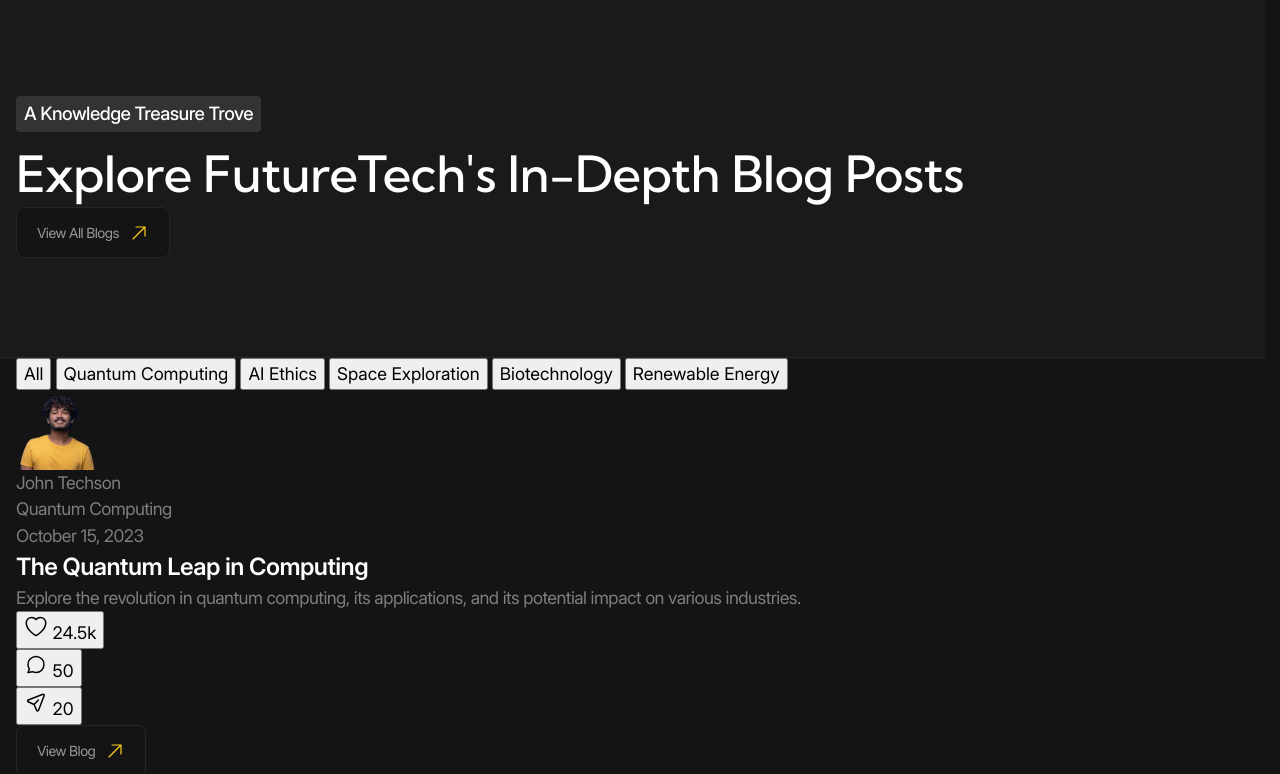
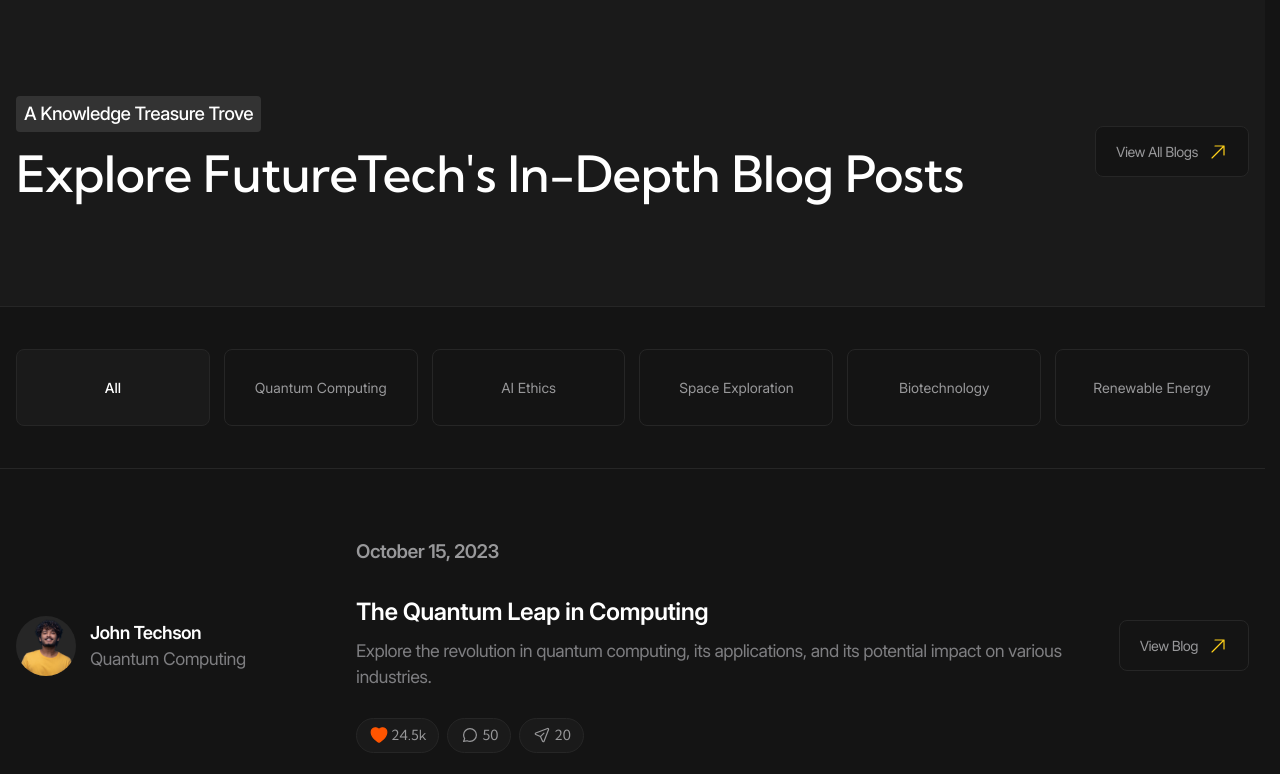
Before and after one commit to annrbk/future-tech, a website with bundled scripts: page index.html in a window 1280 px wide. Shown: the part 2278-3052 px from the top of the page. Built offline with nearby package versions, Linux system fonts and the light colour scheme.

Commit message:
feat: add adaptive styles for blog section

```diff
--- a/index.html
+++ b/index.html
@@ -465,7 +465,7 @@
                       </div>
                     </div>
                     <div class="blog-card__body">
-                      <time datetime="2023-10-15" class="blog-card__date">
+                      <time datetime="2023-10-15" class="blog-card__date h6">
                         October 15, 2023
                       </time>
                       <div class="blog-card__info">
@@ -586,7 +586,7 @@
                       </div>
                     </div>
                     <div class="blog-card__body">
-                      <time datetime="2023-10-15" class="blog-card__date">
+                      <time datetime="2023-10-15" class="blog-card__date h6">
                         November 5, 2023
                       </time>
                       <div class="blog-card__info">
@@ -604,7 +604,7 @@
                         <ul class="blog-actions__list">
                           <li class="blog-actions__item">
                             <button
-                              class="blog-actions__button is-active"
+                              class="blog-actions__button"
                               type="button"
                               aria-label="Dislike"
                               title="Dislike"
@@ -706,7 +706,7 @@
                       </div>
                     </div>
                     <div class="blog-card__body">
-                      <time datetime="2023-10-15" class="blog-card__date">
+                      <time datetime="2023-10-15" class="blog-card__date h6">
                         December 10, 2023
                       </time>
                       <div class="blog-card__info">
@@ -724,7 +724,7 @@
                         <ul class="blog-actions__list">
                           <li class="blog-actions__item">
                             <button
-                              class="blog-actions__button is-active"
+                              class="blog-actions__button"
                               type="button"
                               aria-label="Dislike"
                               title="Dislike"
--- /dev/null
+++ b/styles/blocks/_blog-actions.scss
@@ -0,0 +1,59 @@
+@use "../helpers/" as *;
+
+.blog-actions {
+  &__list {
+    display: flex;
+    column-gap: rem(10);
+
+    @include laptop {
+      column-gap: rem(8);
+    }
+  }
+
+  &__button {
+    display: inline-flex;
+    align-items: center;
+    column-gap: rem(4);
+    font-family: var(--font-family-accent);
+    font-size: rem(18);
+    color: var(--color-gray-60);
+    background-color: var(--color-dark-10);
+    border-radius: rem(100);
+    border: var(--border);
+    padding: rem(8) rem(16);
+
+    @include laptop {
+      column-gap: rem(2);
+      font-size: rem(14);
+      padding: rem(6) rem(12);
+    }
+
+    &.is-active {
+      svg * {
+        fill: var(--color-red);
+        stroke: var(--color-red);
+      }
+    }
+  }
+
+  &__icon-wrapper {
+    --size: #{rem(24)};
+
+    @include square(var(--size));
+
+    display: flex;
+
+    @include laptop {
+      --size: #{rem(20)};
+    }
+
+    svg {
+      width: 100%;
+      height: 100%;
+
+      * {
+        fill: transparent;
+      }
+    }
+  }
+}
--- /dev/null
+++ b/styles/blocks/_blog-card.scss
@@ -0,0 +1,48 @@
+@use "../helpers/" as *;
+
+.blog-card {
+  display: grid;
+  grid-template-columns: 24% 1fr auto;
+  column-gap: fluid(50, 28);
+  padding-block: fluid(80, 40);
+
+  @include tablet {
+    grid-template-columns: 1fr auto;
+    grid-template-areas:
+      "author link"
+      "body body";
+    row-gap: rem(30);
+  }
+
+  &__author {
+    @include tablet {
+      grid-area: author;
+    }
+  }
+
+  &__body {
+    display: grid;
+    row-gap: fluid(30, 20);
+
+    @include tablet {
+      grid-area: body;
+    }
+  }
+
+  &__date {
+    color: var(--color-gray-60);
+  }
+
+  &__info {
+    display: grid;
+    row-gap: fluid(10, 4);
+  }
+
+  &__link {
+    align-self: center;
+
+    @include tablet {
+      grid-area: link;
+    }
+  }
+}
--- /dev/null
+++ b/styles/blocks/_person-card.scss
@@ -0,0 +1,35 @@
+@use "../helpers/" as *;
+
+.person-card {
+  display: flex;
+  align-items: center;
+  column-gap: fluid(16, 8);
+
+  &__image {
+    width: rem(80);
+    border-radius: 50%;
+    background-color: var(--color-dark-15);
+
+    @include laptop {
+      width: rem(60);
+    }
+  }
+
+  &__body {
+    display: grid;
+
+    @include laptop-above {
+      row-gap: rem(2);
+    }
+  }
+
+  &__name {
+    color: var(--color-light);
+    font-size: rem(20);
+    font-weight: 600;
+
+    @include laptop {
+      font-size: rem(18);
+    }
+  }
+}
--- a/styles/blocks/_section.scss
+++ b/styles/blocks/_section.scss
@@ -4,6 +4,22 @@
   &__header {
     padding-block: fluid(120, 40);
     background-color: var(--color-dark-10);
+
+    &-inner {
+      &:has(.section__link) {
+        display: grid;
+        align-items: center;
+        column-gap: 1rem;
+
+        @include mobile-above {
+          grid-template-columns: 1fr auto;
+        }
+
+        @include mobile {
+          row-gap: rem(30);
+        }
+      }
+    }
 
     &-info {
       display: grid;
--- /dev/null
+++ b/styles/blocks/_tabs.scss
@@ -0,0 +1,61 @@
+@use "../helpers" as *;
+
+.tabs {
+  &__header {
+    border-bottom: var(--border);
+
+    @include tablet {
+      overflow-x: auto;
+    }
+  }
+
+  &__buttons {
+    display: grid;
+    grid-template-columns: repeat(6, 1fr);
+    column-gap: rem(20);
+    padding-block: fluid(50, 20);
+
+    @include laptop {
+      column-gap: rem(14);
+    }
+
+    @include tablet {
+      width: max-content;
+    }
+  }
+
+  &__button {
+    padding: fluid(30, 18) rem(11);
+    color: var(--color-gray-60);
+    background-color: transparent;
+    border: var(--border);
+    border-radius: rem(8);
+    font-size: rem(18);
+
+    @include laptop {
+      font-size: rem(14);
+    }
+
+    @include hover {
+      color: var(--color-accent);
+      border-color: var(--color-accent);
+    }
+
+    &.is-active {
+      color: var(--color-light);
+      font-weight: 500;
+      background-color: var(--color-dark-10);
+      pointer-events: none;
+    }
+  }
+
+  &__content {
+    &:not(.is-active) {
+      display: none;
+    }
+
+    &:focus-visible {
+      outline-offset: -1rem;
+    }
+  }
+}
--- a/styles/main.scss
+++ b/styles/main.scss
@@ -24,3 +24,8 @@
 @use "./blocks/list";
 @use "./blocks/tile";
 @use "./blocks/card";
+
+@use "./blocks/tabs";
+@use "./blocks/person-card";
+@use "./blocks/blog-actions";
+@use "./blocks/blog-card";
```
Also changed, not shown: styles/main.css, 1 other file.
